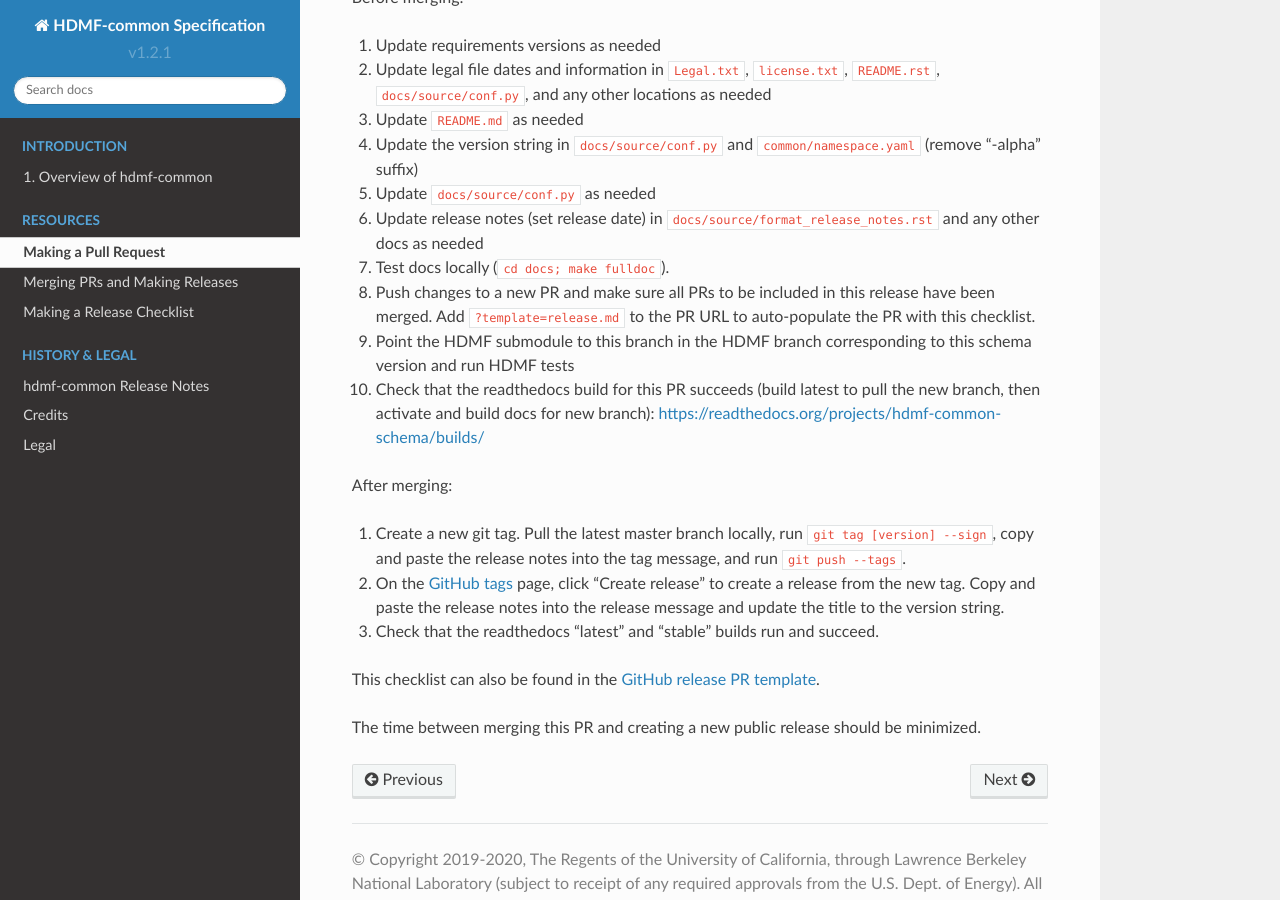
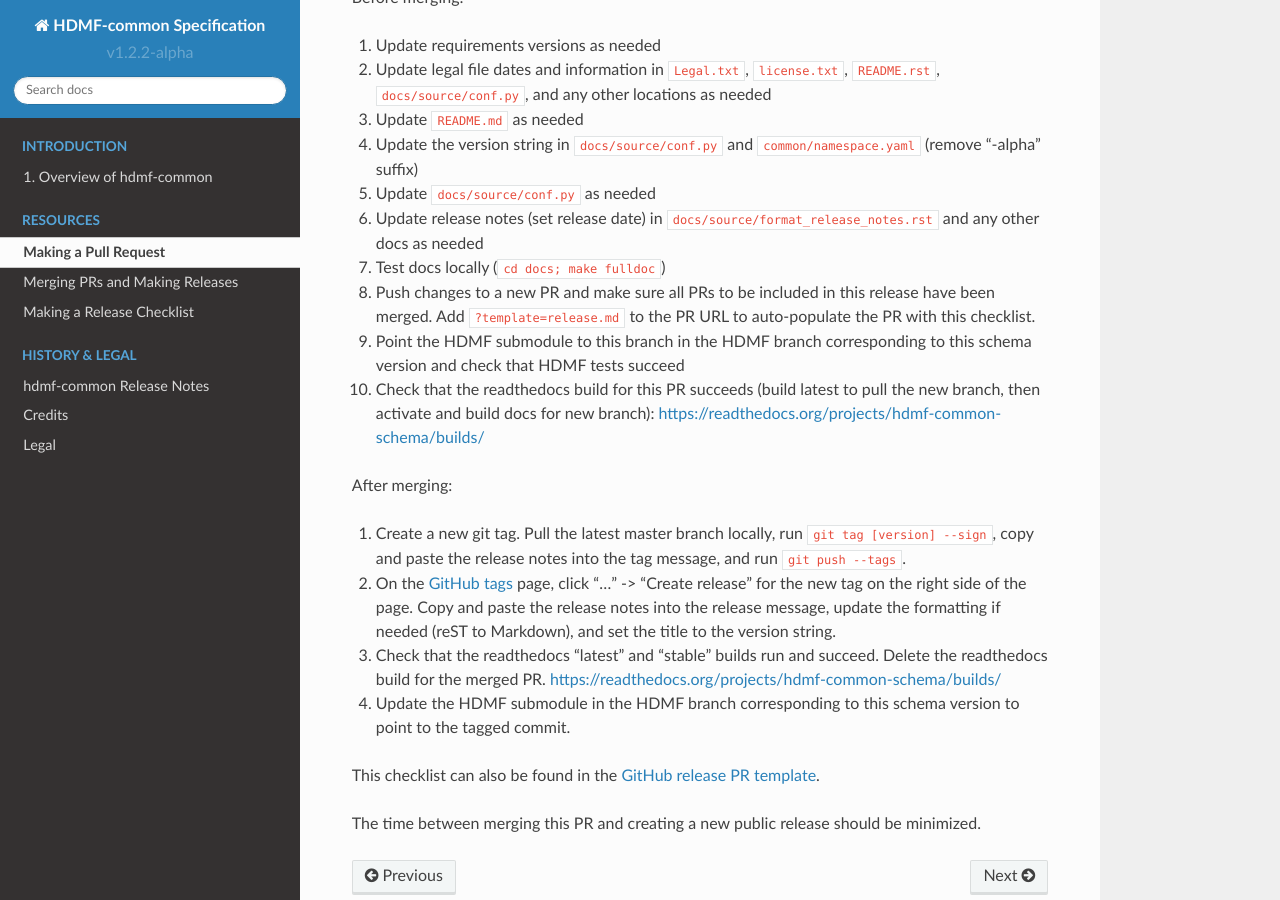
Before and after one commit to hdmf-dev/hdmf-common-schema, a Sphinx documentation site: the page built from docs/source/software_process.rst, in a window 1280 px wide and 900 px high, scrolled down 1477 px. Built offline with Sphinx 7.4.7 and the Read the Docs theme 2.0.0, drawn with Linux system fonts in a browser that asks for light colours.

Commit message:
Update software process for maintainers to be more clear

```diff
--- a/docs/source/conf.py
+++ b/docs/source/conf.py
@@ -83,7 +83,7 @@
 # built documents.
 #
 # The short X.Y version.
-version = 'v1.2.1'
+version = 'v1.2.2-alpha'
 # The full version, including alpha/beta/rc tags.
 release = version
 
--- a/docs/source/format_release_notes.rst
+++ b/docs/source/format_release_notes.rst
@@ -1,5 +1,10 @@
 hdmf-common Release Notes
 =========================
+
+1.2.2 (Upcoming)
+------------------------
+
+- Update software process documentation for maintainers.
 
 1.2.1 (November 4, 2020)
 ------------------------
--- a/docs/source/software_process.rst
+++ b/docs/source/software_process.rst
@@ -63,10 +63,11 @@
 4. Update the version string in ``docs/source/conf.py`` and ``common/namespace.yaml`` (remove "-alpha" suffix)
 5. Update ``docs/source/conf.py`` as needed
 6. Update release notes (set release date) in ``docs/source/format_release_notes.rst`` and any other docs as needed
-7. Test docs locally (``cd docs; make fulldoc``).
+7. Test docs locally (``cd docs; make fulldoc``)
 8. Push changes to a new PR and make sure all PRs to be included in this release have been merged. Add
    ``?template=release.md`` to the PR URL to auto-populate the PR with this checklist.
-9. Point the HDMF submodule to this branch in the HDMF branch corresponding to this schema version and run HDMF tests
+9. Point the HDMF submodule to this branch in the HDMF branch corresponding to this schema version and check
+   that HDMF tests succeed
 10. Check that the readthedocs build for this PR succeeds (build latest to pull the new branch, then activate and
     build docs for new branch): https://readthedocs.org/projects/hdmf-common-schema/builds/
 
@@ -74,9 +75,12 @@
 
 1. Create a new git tag. Pull the latest master branch locally, run ``git tag [version] --sign``, copy and paste the
    release notes into the tag message, and run ``git push --tags``.
-2. On the `GitHub tags`_ page, click "Create release" to create a release from the new tag. Copy and paste the release
-   notes into the release message and update the title to the version string.
-3. Check that the readthedocs "latest" and "stable" builds run and succeed.
+2. On the `GitHub tags`_ page, click "..." -> "Create release" for the new tag on the right side of the page.
+   Copy and paste the release notes into the release message, update the formatting if needed (reST to Markdown),
+   and set the title to the version string.
+3. Check that the readthedocs "latest" and "stable" builds run and succeed. Delete the readthedocs build for the
+   merged PR. https://readthedocs.org/projects/hdmf-common-schema/builds/
+4. Update the HDMF submodule in the HDMF branch corresponding to this schema version to point to the tagged commit.
 
 This checklist can also be found in the `GitHub release PR template`_.
 
```
Also changed, not shown: .github/PULL_REQUEST_TEMPLATE/release.md, 1 other file.
